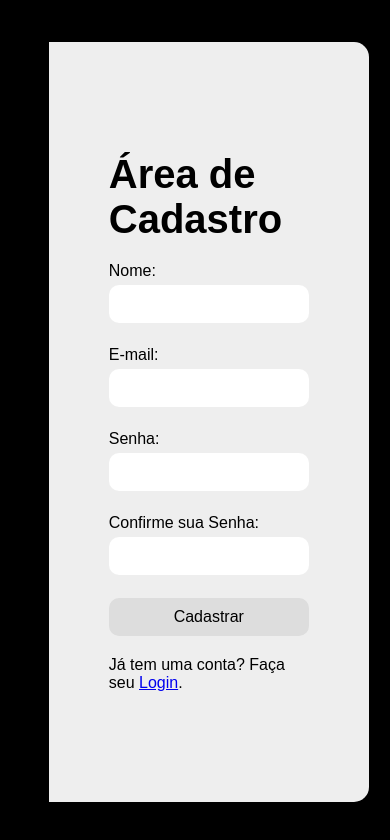
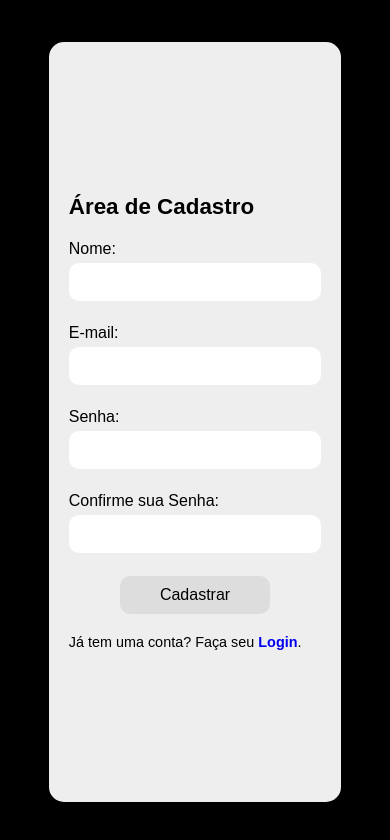
Before and after one commit to andre-silva96/JavaScript-e-TypeScript, a plain HTML site: page form/index.html in a window 390 px wide. Drawn offline with Linux system fonts and the light colour scheme.

Commit message:
add media queries

```diff
--- a/form/assets/css/style.css
+++ b/form/assets/css/style.css
@@ -37,7 +37,7 @@ body {
 
 .right-side {
     padding: 60px;
-    width: 650px;
+    width: 55%;
     display: flex;
     border-top-right-radius: 15px;
     border-bottom-right-radius: 15px;
@@ -92,3 +92,51 @@ body {
     background-color: #eee;
     border: 1px solid #000;
 }
+
+.acess-acount {
+    font-size: 0.9em;
+}
+
+.acess-acount a {
+    text-decoration: none;
+    font-weight: bold;
+}
+
+.acess-acount a:hover {
+    text-decoration: underline;
+    font-size: 1.1em;
+}
+
+@media (max-width: 539px) {
+    .left-side {
+        display: none;
+    }
+
+    .right-side {
+        width: 100%;
+        padding: 20px;
+        border-top-left-radius: 15px;
+        border-bottom-left-radius: 15px;
+    }
+
+    .right-side h1 {
+        font-size: 1.4em;
+    }
+
+    #input-button {
+        width: 150px;
+    }
+}
+
+@media (min-width: 540px) and (max-width: 960px) {
+    .left-side {
+        display: none;
+    }
+
+    .right-side {
+        width: 100%;
+        border-top-left-radius: 15px;
+        border-bottom-left-radius: 15px;
+        padding: 40px;
+    }
+}
```
